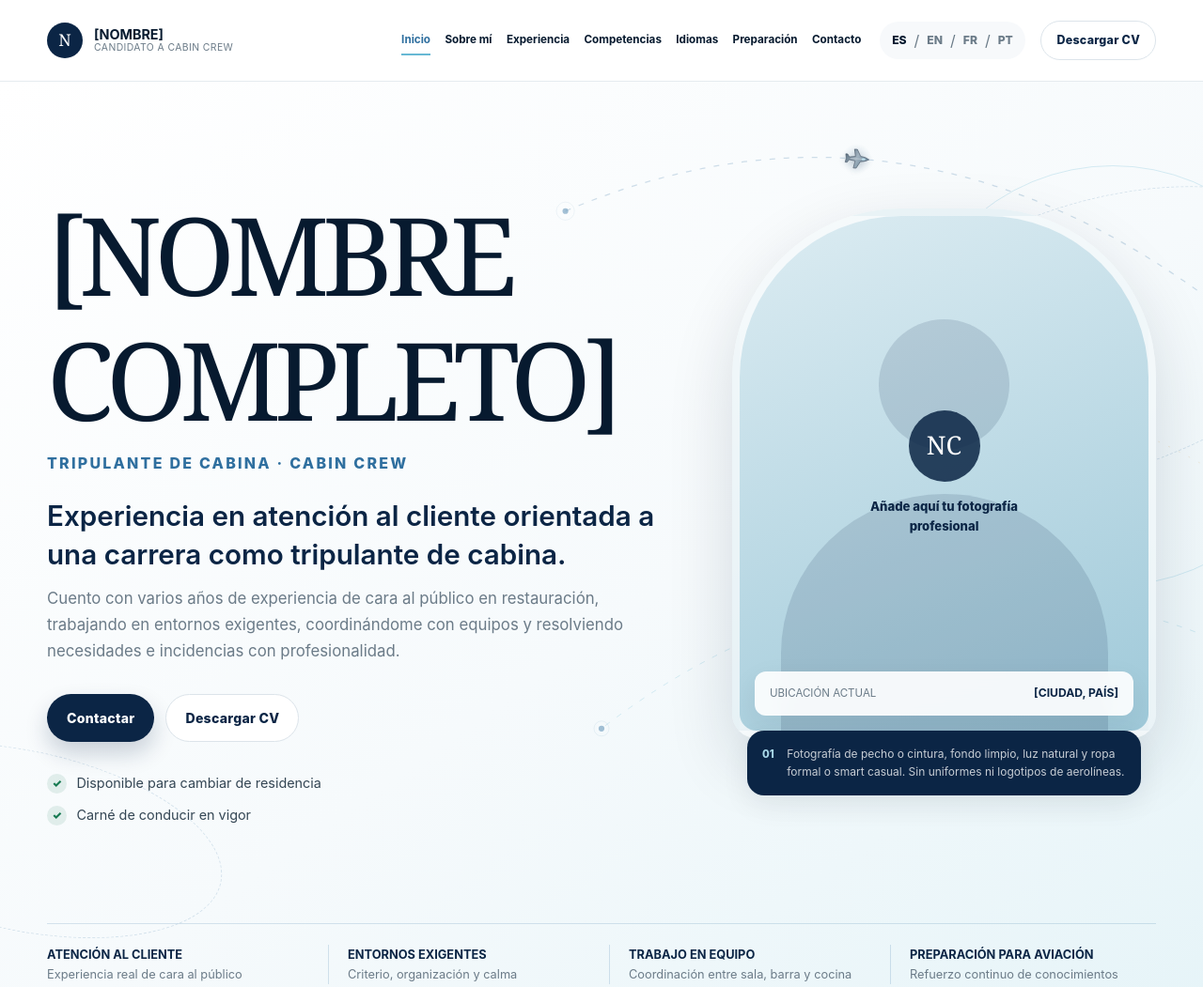
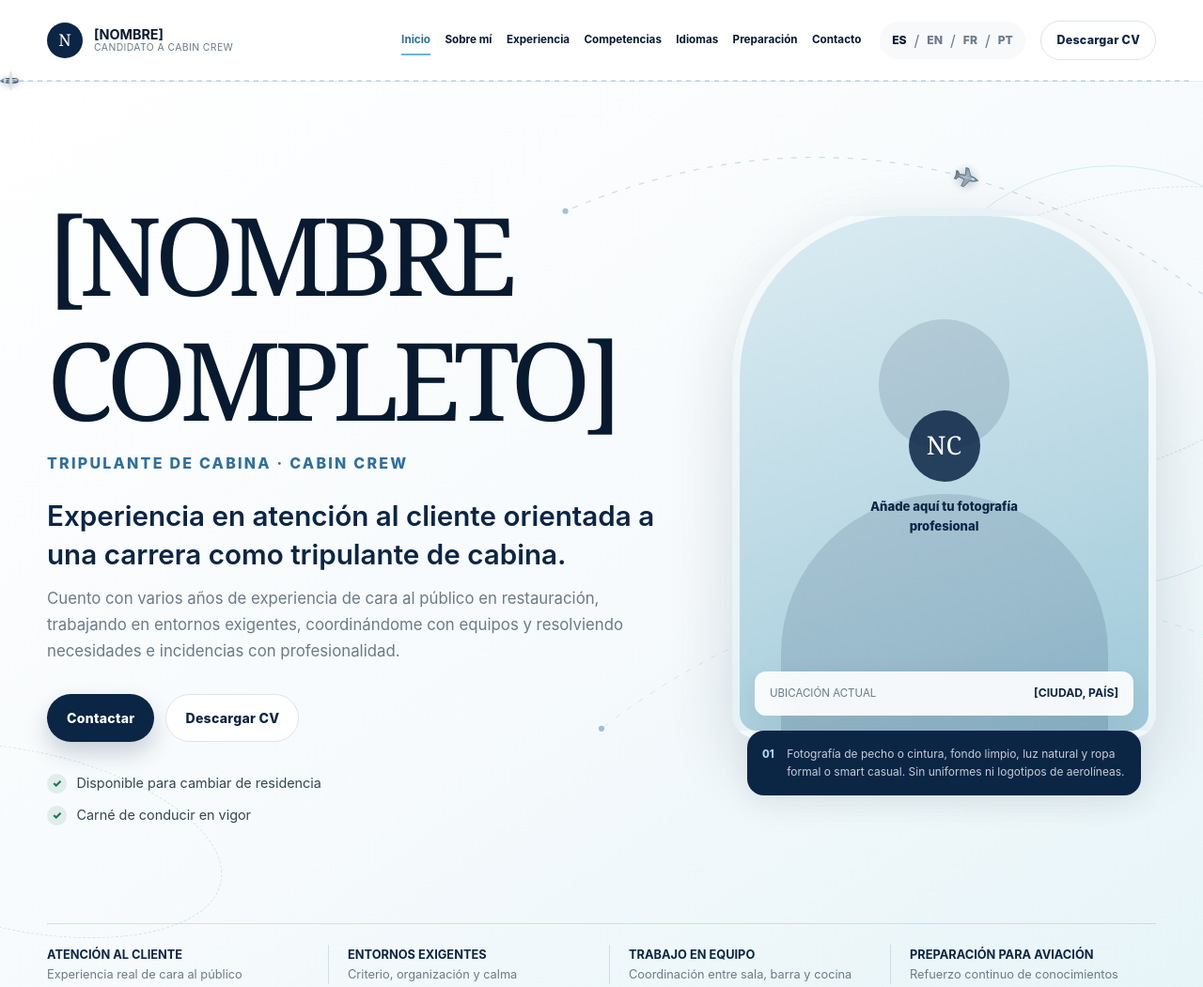
Before and after one commit to JoseAQuinto/PortfolioWeb-CabinCrew, a plain HTML site: page index.html in a window 1280 px wide. Shown: the top 1051 px of the page at 94% size. Drawn offline with Linux system fonts and the light colour scheme.

Commit message:
feat: add aviation scroll progress detail

```diff
--- a/css/styles.css
+++ b/css/styles.css
@@ -261,6 +261,66 @@
   backdrop-filter: blur(14px);
 }
 
+.scroll-flight-progress {
+  position: absolute;
+  z-index: 101;
+  right: 0;
+  bottom: -1px;
+  left: 0;
+  height: 2px;
+  pointer-events: none;
+}
+
+.scroll-flight-track {
+  position: absolute;
+  inset: 0 10px;
+  background: repeating-linear-gradient(90deg, rgba(47, 111, 159, 0.2) 0 5px, transparent 5px 10px);
+}
+
+.scroll-flight-complete {
+  position: absolute;
+  inset: 0 auto 0 0;
+  width: var(--flight-progress, 0%);
+  background: linear-gradient(90deg, var(--sky-300), var(--sky-500));
+}
+
+.scroll-flight-plane {
+  position: absolute;
+  top: 50%;
+  left: var(--flight-progress, 0%);
+  width: 19px;
+  height: 6px;
+  background: linear-gradient(180deg, #f8fafb, #7891a3 72%, #264b65);
+  border: 1px solid rgba(11, 37, 69, 0.62);
+  border-radius: 70% 45% 45% 70%;
+  box-shadow: 0 2px 7px rgba(7, 26, 47, 0.26);
+  transform: translate(-50%, -50%);
+  will-change: left;
+}
+
+.scroll-flight-plane::before,
+.scroll-flight-plane::after {
+  position: absolute;
+  top: 50%;
+  background: linear-gradient(90deg, #294f69, #eef3f6 48%, #6f899b);
+  content: "";
+  transform: translateY(-50%);
+}
+
+.scroll-flight-plane::before {
+  left: 6px;
+  width: 8px;
+  height: 20px;
+  clip-path: polygon(40% 0, 60% 0, 70% 37%, 100% 45%, 100% 55%, 70% 63%, 60% 100%, 40% 100%, 30% 63%, 0 55%, 0 45%, 30% 37%);
+}
+
+.scroll-flight-plane::after {
+  left: 1px;
+  width: 5px;
+  height: 10px;
+  clip-path: polygon(38% 0, 62% 0, 72% 37%, 100% 45%, 100% 55%, 72% 63%, 62% 100%, 38% 100%, 28% 63%, 0 55%, 0 45%, 28% 37%);
+}
+
 .nav-shell {
   display: flex;
   min-height: var(--header-height);
--- a/index.html
+++ b/index.html
@@ -81,6 +81,12 @@
             <a class="button button-small button-outline" href="assets/documents/cv-placeholder.html" download data-cv-link data-i18n="actions.downloadCv">Descargar CV</a>
           </div>
         </nav>
+      </div>
+      <div class="scroll-flight-progress" aria-hidden="true">
+        <div class="scroll-flight-track">
+          <span class="scroll-flight-complete"></span>
+          <span class="scroll-flight-plane"></span>
+        </div>
       </div>
     </header>
 
--- a/js/script.js
+++ b/js/script.js
@@ -719,6 +719,27 @@
   sections.forEach((section) => observer.observe(section));
 }
 
+function setupScrollFlightProgress() {
+  const track = document.querySelector(".scroll-flight-track");
+  if (!track) return;
+
+  let frameId = null;
+  const updateProgress = () => {
+    const scrollableHeight = Math.max(1, document.documentElement.scrollHeight - window.innerHeight);
+    const progress = Math.min(1, Math.max(0, window.scrollY / scrollableHeight));
+    track.style.setProperty("--flight-progress", `${progress * 100}%`);
+    frameId = null;
+  };
+  const requestUpdate = () => {
+    if (frameId) return;
+    frameId = requestAnimationFrame(updateProgress);
+  };
+
+  window.addEventListener("scroll", requestUpdate, { passive: true });
+  window.addEventListener("resize", requestUpdate);
+  updateProgress();
+}
+
 function setupHeroRouteCanvas() {
   const hero = document.querySelector(".hero");
   const canvas = hero?.querySelector(".hero-route-canvas");
@@ -1222,6 +1243,7 @@
   setupFormValidation();
   setupRevealAnimations();
   setupSectionHighlighting();
+  setupScrollFlightProgress();
   setupHeroRouteCanvas();
   setupFlightAnimation();
 }
```
